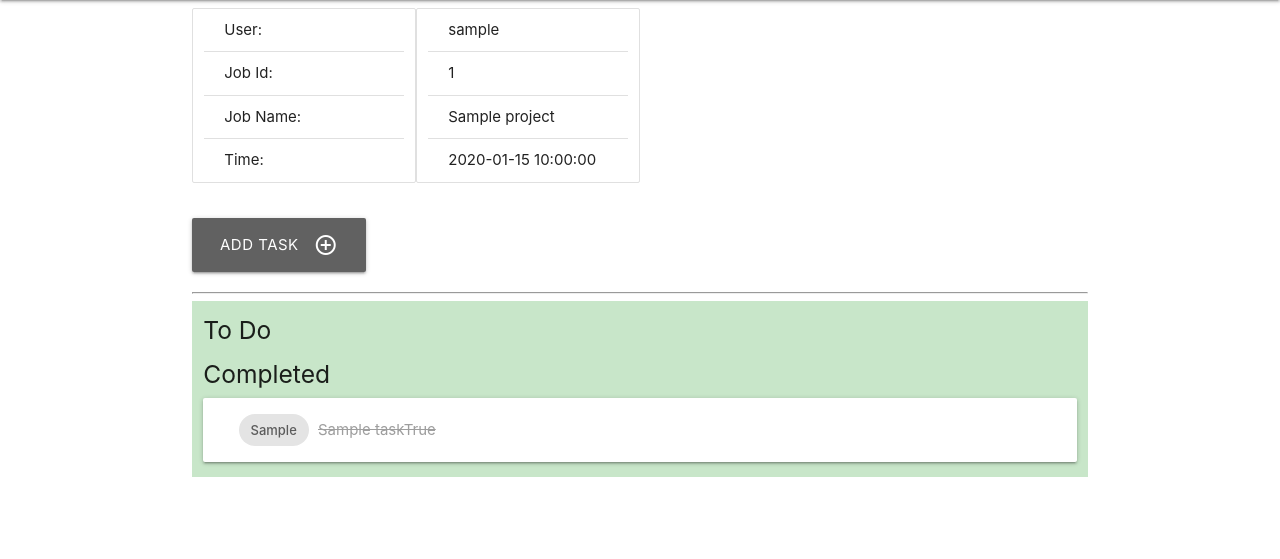
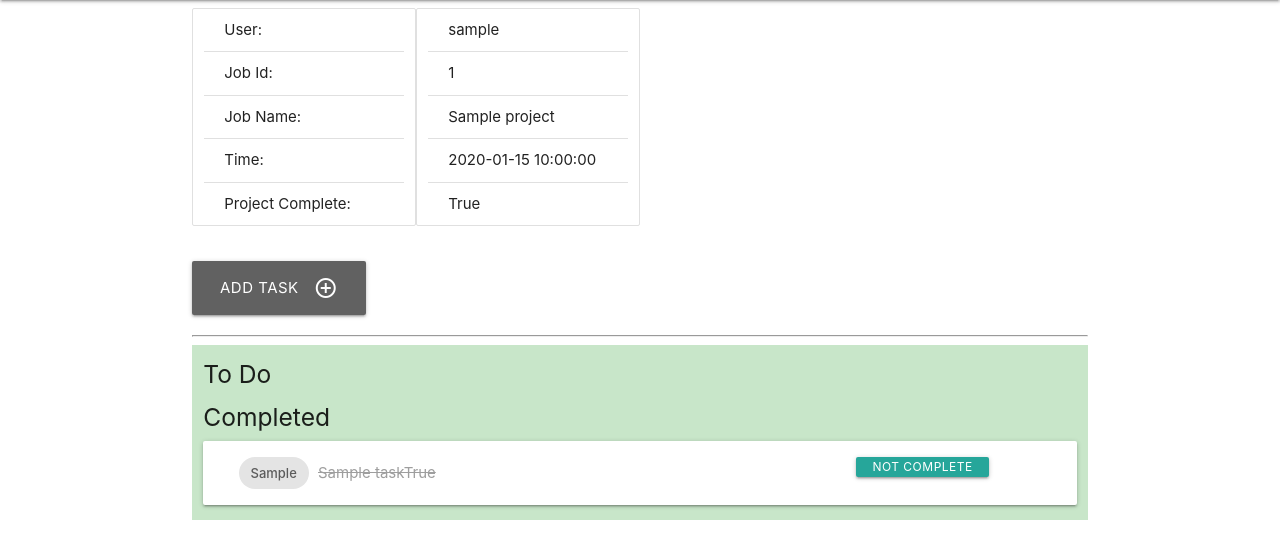
Before and after one commit to bglynch/project-tracker-flask, a Flask app: a page that uses app/templates/project_page.html in a window 1280 px wide. Shown: the part 64-623 px from the top of the page. Run offline with Flask 2, Linux system fonts and the light colour scheme; a user stored in the database is signed in; tables that the repository leaves empty hold one stand-in row (values such as "Sample post"); some libraries are stand-ins or nearby versions.

Commit message:
route and button to undo a completed task

```diff
--- a/app/routes.py
+++ b/app/routes.py
@@ -126,3 +126,10 @@ def complete_task(task_id, username, projectno):
     task.completed = True
     db.session.commit()
     return redirect(url_for('view_project',  username=username, projectno=projectno))
+
+@app.route('/<username>/<projectno>/task_not_complete/<task_id>')
+def complete_not_task(task_id, username, projectno):
+    task = Task.query.filter_by(id=int(task_id)).first_or_404()
+    task.completed = False
+    db.session.commit()
+    return redirect(url_for('view_project',  username=username, projectno=projectno))
--- a/app/templates/project_page.html
+++ b/app/templates/project_page.html
@@ -5,12 +5,14 @@
         <li class="collection-item">Job Id:</li>
         <li class="collection-item">Job Name:</li>
         <li class="collection-item">Time:</li>
+        <li class="collection-item">Project Complete:</li>
     </ul>
     <ul class="collection col s3">
         <li class="collection-item">{{current_user.username}}</li>
         <li class="collection-item">{{job.id}}</li>
         <li class="collection-item">{{job.name}}</li>
         <li class="collection-item">{{job.timestamp}}</li>
+        <li class="collection-item">{{job.completed}}</li>
     </ul>
 
 </div>
@@ -48,6 +50,7 @@
                     <div class="chip">{{ task.genre }}</div>
                     <div class="task-done grey-text">{{ task.title }}{{task.completed}}</div>
                 </section>
+                <a class="waves-effect waves-light btn-small" href="{{ url_for('complete_not_task', username=current_user.username, projectno=job.id, task_id=task.id) }}">Not Complete</a>
             </article>
         </div>
         {% endif %}
```
Also changed, not shown: app.db.
